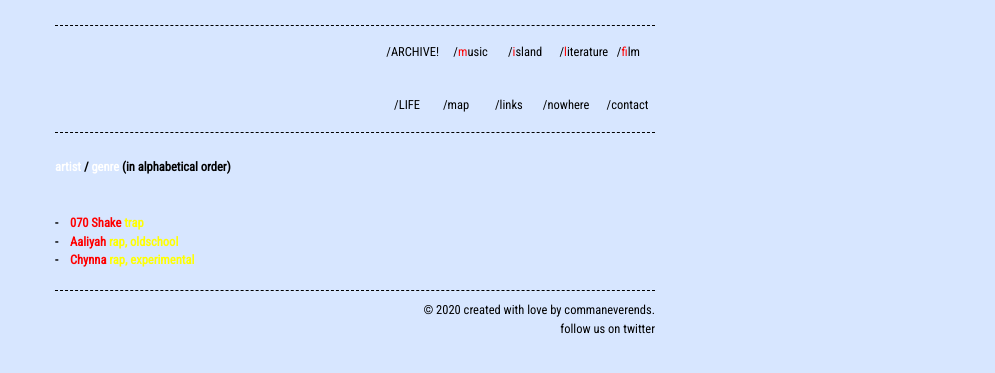
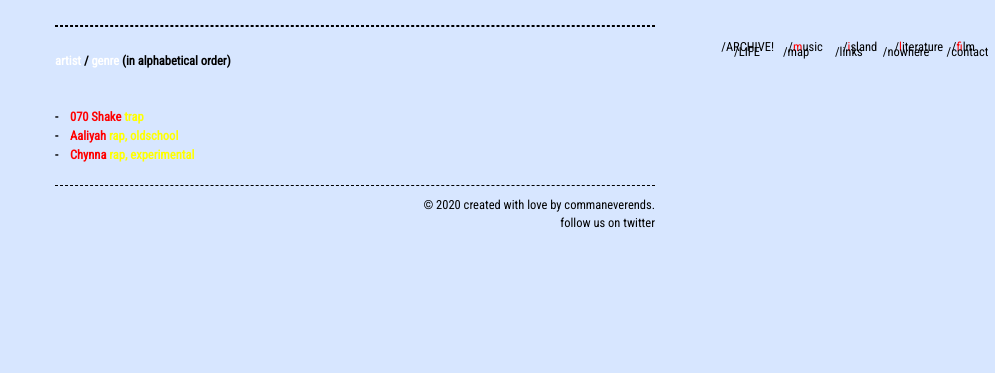
Before and after one commit to jeonghihi/commaneverends.github.io, a Jekyll site: the page built from list-music.md, in a window 1280 px wide. Shown: the top 373 px of the page, without its empty margins (285-1280 px from the left). Built offline with Jekyll 4.4.1, drawn with Linux system fonts in a browser that asks for light colours; our own code applies the rules of GitHub Pages for plain Markdown files.

Commit message:
Update header.html

```diff
--- a/_includes/header.html
+++ b/_includes/header.html
@@ -1,14 +1,14 @@
 <header>
 
 <div class="menu noFloat">
-	<div id="menu1" style="display:block; margin:5px; width:600px; float:left;">
+	<div id="menu1" style="margin:0; width:100%; position: fixed; left: 0;">
 		<ul><a href="/#">/ARCHIVE! &nbsp;&nbsp;&nbsp;</a>
 		<a href="/music/">/<span style="color: red">m</span>usic &nbsp;&nbsp;&nbsp;&nbsp;&nbsp;</a>
 		<a href="#">/<span style="color: red">i</span>sland &nbsp;&nbsp;&nbsp;&nbsp;</a>
 		<a href="/literature/">/<span style="color: red">l</span>iterature &nbsp;</a>
 		<a href="/film/">/<span style="color: red">f</span>ilm &nbsp;&nbsp;&nbsp;&nbsp;&nbsp;&nbsp;</a>
 		</ul></div>
-	<div id="menu2" style="display:block; margin:5px; width:600px; float:left;">
+	<div id="menu2" style="margin:5px; width:100%; position: fixed; left: 0;">
 		<ul><a href="/#">/LIFE &nbsp;&nbsp;&nbsp;&nbsp;&nbsp;&nbsp;</a>
 		<a href="/map/">/map &nbsp;&nbsp;&nbsp;&nbsp;&nbsp;&nbsp;&nbsp;</a>
 		<a href="/links/">/links &nbsp;&nbsp;&nbsp;&nbsp;&nbsp;</a>
@@ -21,7 +21,7 @@
 
 a {  text-decoration: none;}
 a:hover {cursor: pointer;}
-ul {background: transparent;    margin: 0; text-decoration: none; }
+ul {background: transparent; margin: 0; text-decoration: none; }
 ul:hover {text-color: #0000ff;}
 li {  text-decoration: none;  background: transparent;    transition-duration: 0.1s; }
 li a {  text-decoration: none;  }
```
